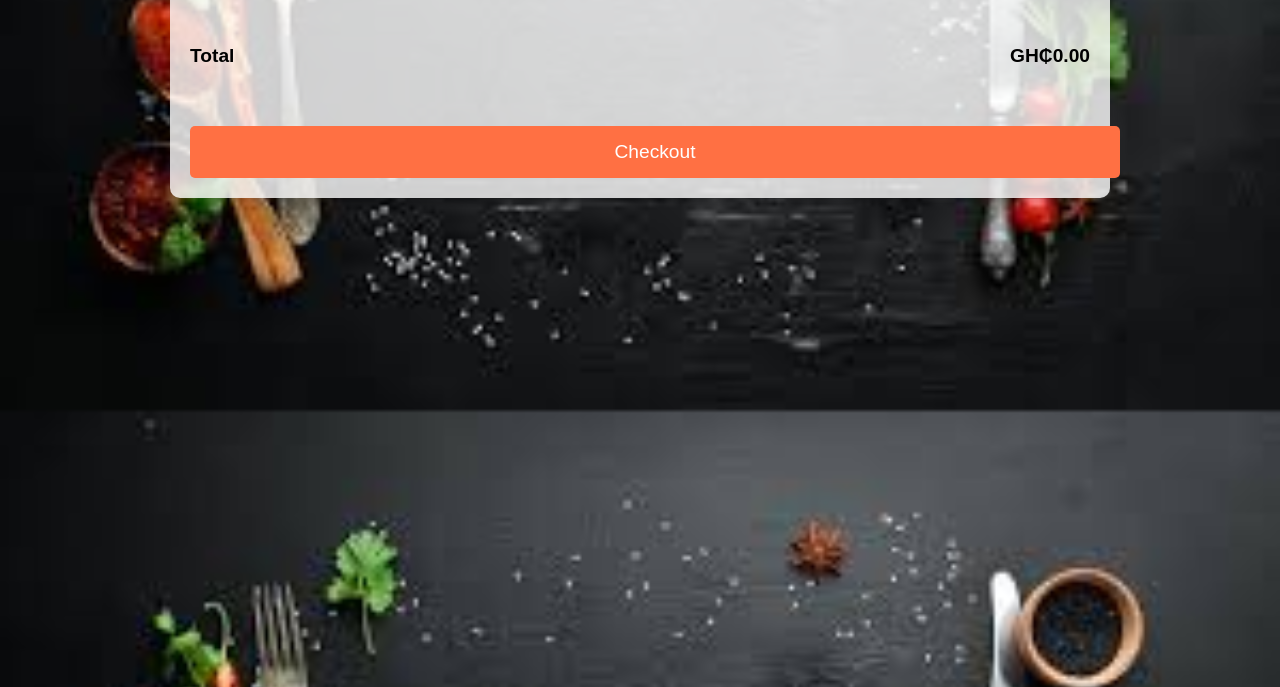
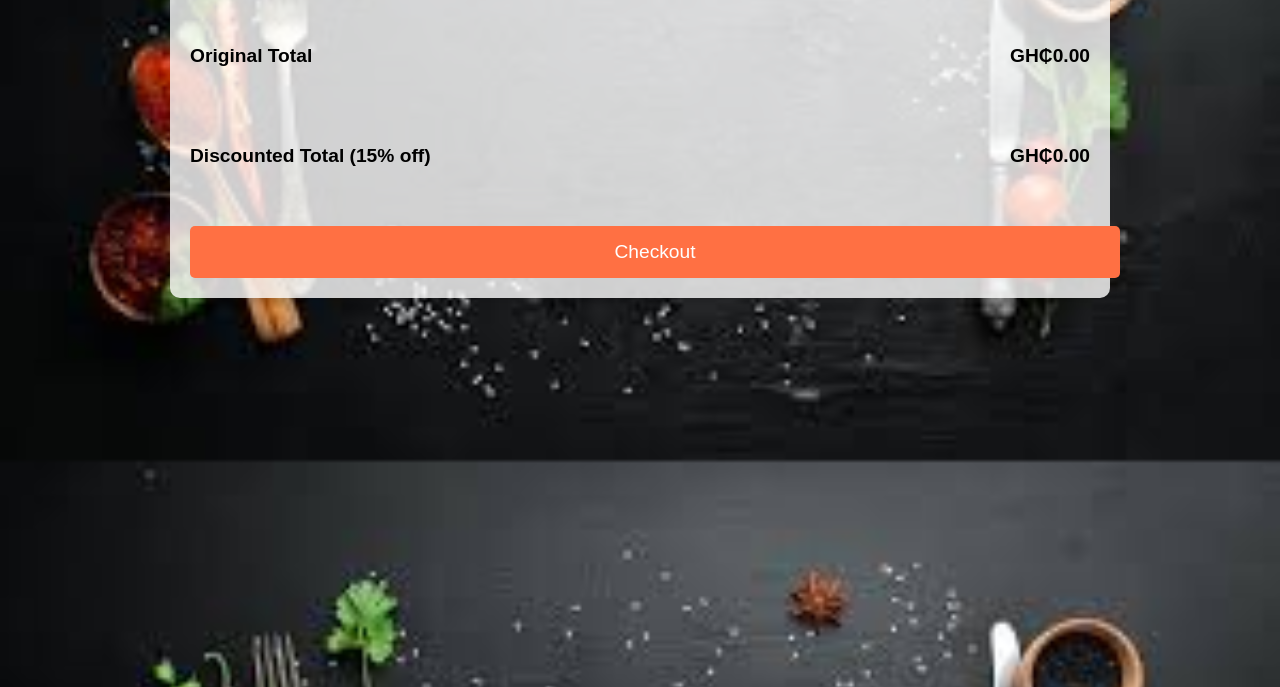
Before and after one commit to MaameArabaa/Food_Ordering_SystemFrontend, a plain HTML site: page cart.html in a window 1280 px wide. Shown: the part 113-800 px from the top of the page. Drawn offline with Linux system fonts and the light colour scheme.

Commit message:
discount

```diff
--- a/cart.html
+++ b/cart.html
@@ -94,8 +94,12 @@
         <h1>Your Cart</h1>
         <div id="cart-items"></div>
         <div class="total">
-            <p>Total</p>
-            <p id="total-price">GH₵0.00</p>
+            <p>Original Total</p>
+            <p id="original-total-price">GH₵0.00</p>
+        </div>
+        <div class="total">
+            <p>Discounted Total (15% off)</p>
+            <p id="discounted-total-price">GH₵0.00</p>
         </div>
         <a href="confirm.html" class="checkout-button" onclick="transferCart()">Checkout</a>
     </div>
@@ -104,7 +108,8 @@
         function displayCart() {
             let cart = JSON.parse(localStorage.getItem('cart')) || [];
             let cartItemsContainer = document.getElementById('cart-items');
-            let totalPrice = 0;
+            let originalTotalPrice = 0;
+            let discountedTotalPrice = 0;
 
             cart.forEach((item, index) => {
                 let cartItem = document.createElement('div');
@@ -113,16 +118,19 @@
                 cartItem.innerHTML = `
                     <div>
                         <h3>${item.name}</h3>
-                        <p class="price">GH₵${item.price}</p>
+                        <p class="price">GH₵${item.price.toFixed(2)}</p>
                     </div>
                     <button class="delete-button" onclick="removeFromCart(${index})">Delete</button>
                 `;
 
                 cartItemsContainer.appendChild(cartItem);
-                totalPrice += item.price;
+                originalTotalPrice += item.price;
             });
 
-            document.getElementById('total-price').innerText = `GH₵${totalPrice.toFixed(2)}`;
+            discountedTotalPrice = originalTotalPrice * 0.85;
+
+            document.getElementById('original-total-price').innerText = `GH₵${originalTotalPrice.toFixed(2)}`;
+            document.getElementById('discounted-total-price').innerText = `GH₵${discountedTotalPrice.toFixed(2)}`;
         }
 
         function removeFromCart(index) {
```
